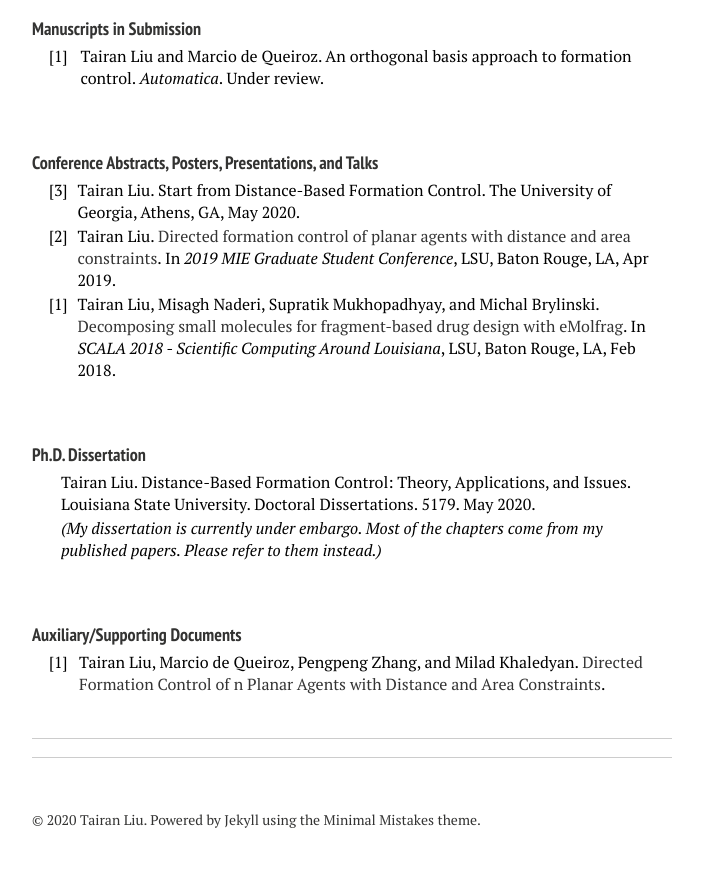
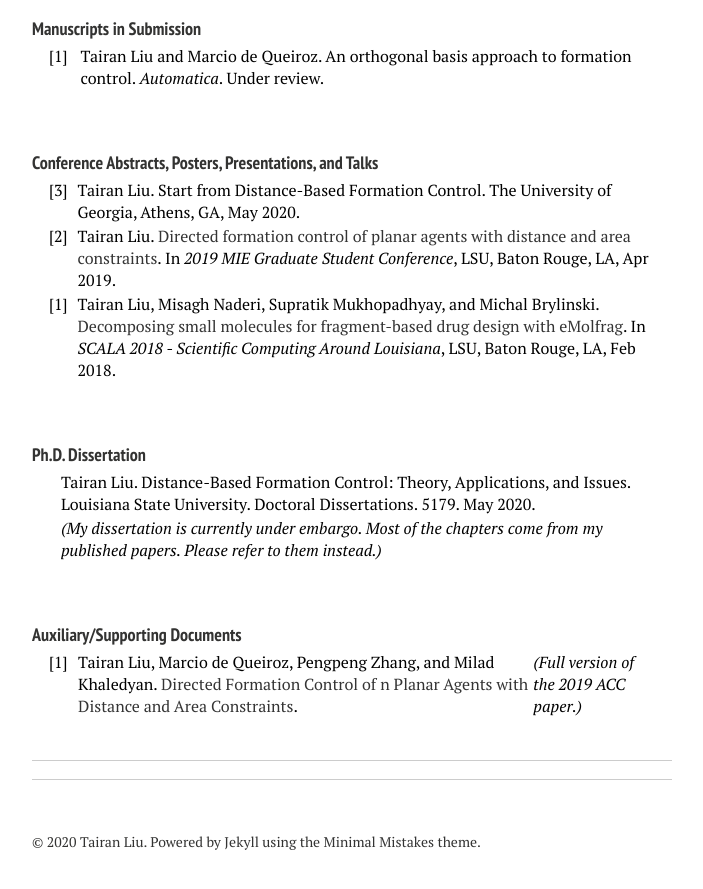
Before and after one commit to liutairan/liutairan.github.io, a Jekyll site: the page built from publications.md, in a window 1280 px wide and 900 px high, scrolled down 1319 px. Shown: the top 889 px of the window, without its empty margins (288-991 px from the left). Built offline with Jekyll 4.4.1, drawn with Linux system fonts in a browser that asks for light colours; nearby versions of some CDN libraries; comment, search, counter and statistics services are not loaded.

Commit message:
Update publications.html

```diff
--- a/_layouts/publications.html
+++ b/_layouts/publications.html
@@ -270,7 +270,8 @@ function toggleBibtex(articleid) {
           <tr>
             <td></td>
             <td>&nbsp; &nbsp;</td>
-            <td><em>(My dissertation is currently under embargo. Most of the chapters come from my published papers. Please refer to them instead.)</em>
+            <td>
+							<em>(My dissertation is currently under embargo. Most of the chapters come from my published papers. Please refer to them instead.)</em>
             </td>
           </tr>
         </table>
@@ -285,6 +286,9 @@ function toggleBibtex(articleid) {
             <td>&nbsp; &nbsp;</td>
             <td>Tairan Liu, Marcio de Queiroz, Pengpeng Zhang, and Milad Khaledyan.
               <a href="https://arxiv.org/abs/1901.10564">Directed Formation Control of n Planar Agents with Distance and Area Constraints</a>.
+            </td>
+						<td>
+							<em>(Full version of the 2019 ACC paper.)</em>
             </td>
           </tr>
         </table>
```
